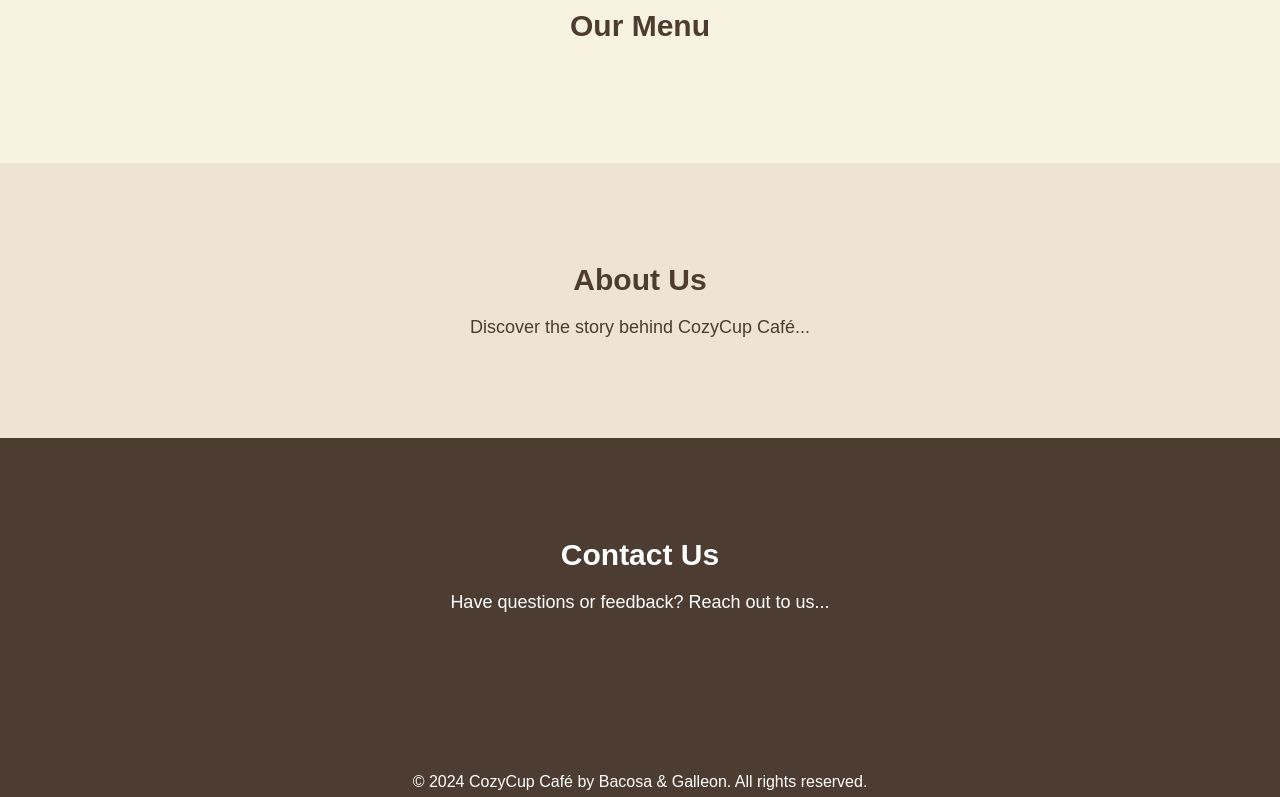
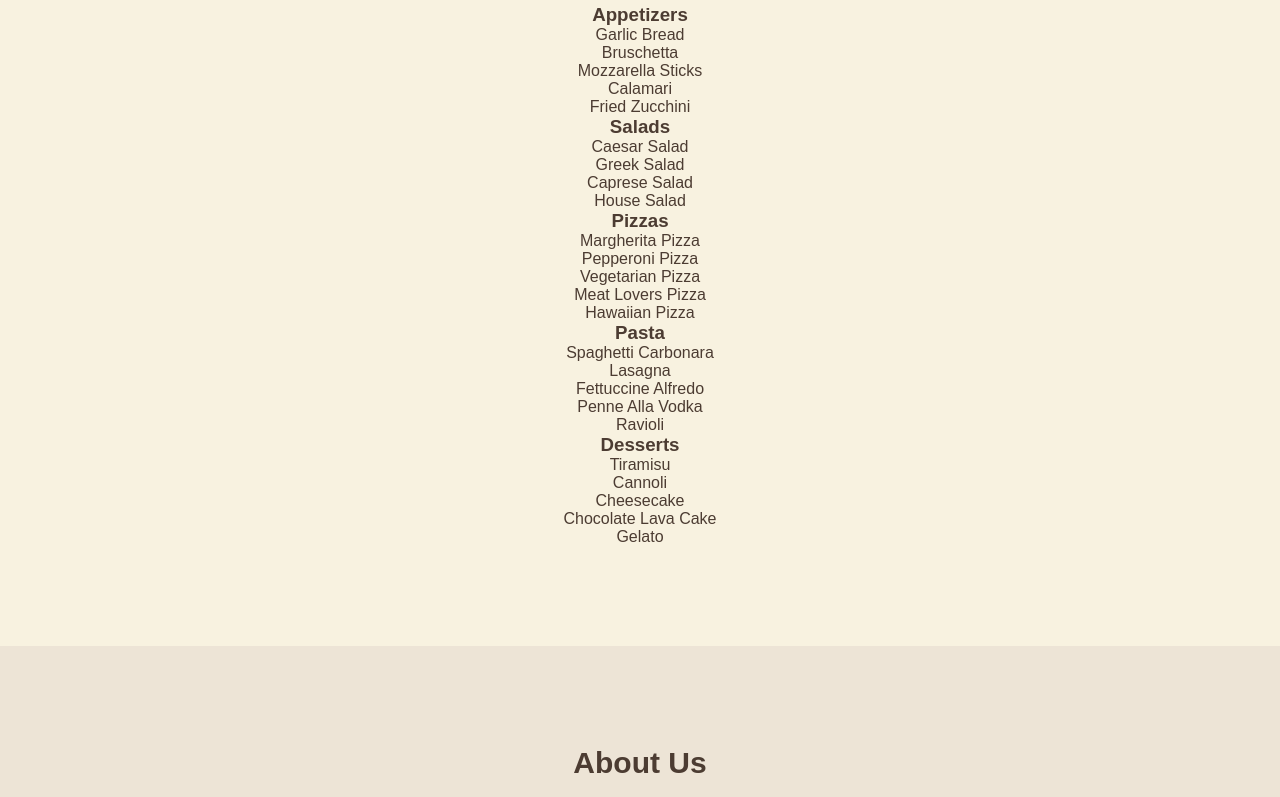
Before and after one commit to yapcarloo/Cozycup_Yap-Loquillano, a plain HTML site: page index.html in a window 1280 px wide. Shown: the part 716-1513 px from the top of the page. Drawn offline with Linux system fonts and the light colour scheme.

Commit message:
added menus

```diff
--- a/index.html
+++ b/index.html
@@ -4,7 +4,7 @@
     <meta charset="UTF-8">
     <meta name="viewport" content="width=device-width, initial-scale=1.0">
     <link rel="stylesheet" href="css/styles.css">
-    <title>CozyCup Café by Bacosa & Galleon</title>
+    <title>CozyCup Café</title>
 </head>
 <body>
     <header>
@@ -21,15 +21,65 @@
         </nav>
     </header>
 
-    <section id="home" class="hero">
+    <section id="home" style="background-image: url('img/hero_pg.jpg'); background-size: cover; color: white; text-align: center; padding: 150px 0;">
         <h1>Welcome to CozyCup Café</h1>
         <p>Discover Your Perfect Brew</p>
+        <p>Indulge in the aroma of freshly roasted beans and savor the rich flavors of expertly crafted coffee.</p>
         <a href="#menu" class="cta-button">Explore Menu</a>
     </section>
 
     <section id="menu" class="menu">
         <h2>Our Menu</h2>
-        <!-- Add menu items here -->
+        <div class="menu-item">
+            <h3>Appetizers</h3>
+            <ul>
+                <li>Garlic Bread</li>
+                <li>Bruschetta</li>
+                <li>Mozzarella Sticks</li>
+                <li>Calamari</li>
+                <li>Fried Zucchini</li>
+            </ul>
+        </div>
+        <div class="menu-item">
+            <h3>Salads</h3>
+            <ul>
+                <li>Caesar Salad</li>
+                <li>Greek Salad</li>
+                <li>Caprese Salad</li>
+                <li>House Salad</li>
+            </ul>
+        </div>
+        <div class="menu-item">
+            <h3>Pizzas</h3>
+            <ul>
+                <li>Margherita Pizza</li>
+                <li>Pepperoni Pizza</li>
+                <li>Vegetarian Pizza</li>
+                <li>Meat Lovers Pizza</li>
+                <li>Hawaiian Pizza</li>
+            </ul>
+        </div>
+        <div class="menu-item">
+            <h3>Pasta</h3>
+            <ul>
+                <li>Spaghetti Carbonara</li>
+                <li>Lasagna</li>
+                <li>Fettuccine Alfredo</li>
+                <li>Penne Alla Vodka</li>
+                <li>Ravioli</li>
+            </ul>
+        </div>
+        <div class="menu-item">
+            <h3>Desserts</h3>
+            <ul>
+                <li>Tiramisu</li>
+                <li>Cannoli</li>
+                <li>Cheesecake</li>
+                <li>Chocolate Lava Cake</li>
+                <li>Gelato</li>
+            </ul>
+        </div>
+    </section>
     </section>
 
     <section id="about" class="about">
@@ -43,7 +93,7 @@
     </section>
 
     <footer>
-        <p>&copy; 2024 CozyCup Café by Bacosa & Galleon. All rights reserved.</p>
+        <p>&copy; 2023 CozyCup By Yap & Loquillano. All rights reserved.</p>
     </footer>
 </body>
 </html>
```
